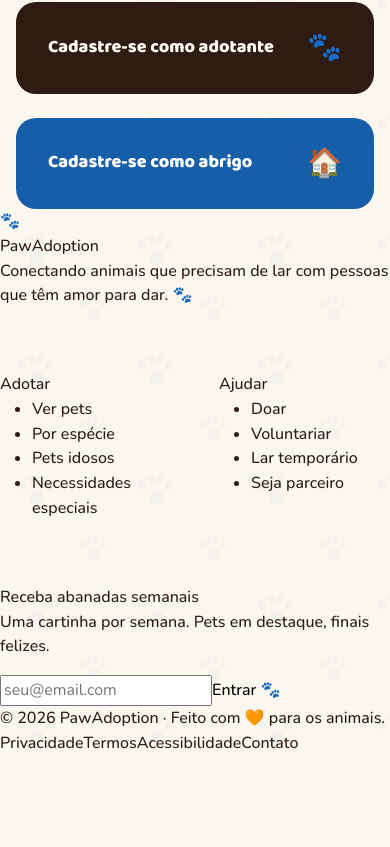
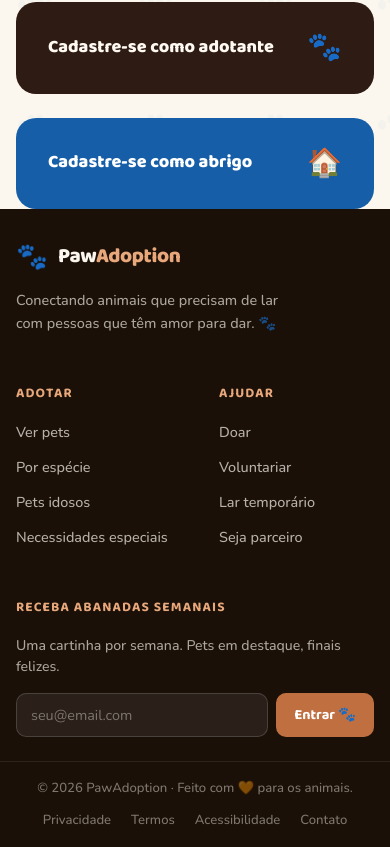
Before and after one commit to anacanestraro/pawAdoption, a React (Vite) app in the folder frontend/: page / in a window 390 px wide. Shown: the part 3625-4472 px from the top of the page. Before the commit the page ends 4381 px from the top, so only its background shows below. Built offline with nearby package versions, Linux system fonts and the light colour scheme; no server answers; a web font is replaced by a local one.

Commit message:
Related #34: Adicionando css do footer

```diff
--- a/frontend/src/components/AppFooter.tsx
+++ b/frontend/src/components/AppFooter.tsx
@@ -10,6 +10,7 @@
  */
 
 import { Link } from 'react-router-dom'
+import '../styles/AppFooter.css'
 
 interface AppFooterProps {
   variant?: 'full' | 'compact'
--- /dev/null
+++ b/frontend/src/styles/AppFooter.css
@@ -0,0 +1,262 @@
+/* ═══════════════════════════════════════════════════════
+   AppFooter.css — PawAdoption
+   Estilos do rodapé reutilizável (full + compact).
+═══════════════════════════════════════════════════════ */
+
+/* ══════════════════════════════════════
+   VARIANTE FULL
+══════════════════════════════════════ */
+
+.appfooter {
+  background-color: #1A1008;
+  color: #FBF7EE;
+  padding: 0;
+  margin-top: auto;
+}
+
+/* ── Top section ── */
+.appfooter-top {
+  padding: 56px 80px 48px;
+  border-bottom: 1px solid rgba(255, 255, 255, 0.08);
+}
+
+@media (max-width: 991.98px) {
+  .appfooter-top { padding: 40px 24px 32px; }
+}
+@media (max-width: 575.98px) {
+  .appfooter-top { padding: 32px 16px 24px; }
+}
+
+/* ── Logo ── */
+.appfooter-logo {
+  display: inline-flex;
+  align-items: center;
+  gap: 10px;
+  text-decoration: none;
+  margin-bottom: 16px;
+}
+
+.appfooter-logo-icon {
+  font-size: 1.6rem;
+  line-height: 1;
+}
+
+.appfooter-logo-text {
+  font-family: 'Baloo 2', system-ui, sans-serif;
+  font-size: 1.3rem;
+  font-weight: 800;
+  color: var(--cream);
+  letter-spacing: -0.02em;
+}
+
+.appfooter-logo-text span {
+  color: var(--laranja);
+}
+
+/* ── About text ── */
+.appfooter-about {
+  font-size: 0.9rem;
+  color: rgba(251, 247, 238, 0.65);
+  line-height: 1.6;
+  margin: 0;
+  max-width: 280px;
+}
+
+/* ── Column titles ── */
+.appfooter-col-title {
+  font-family: 'Baloo 2', system-ui, sans-serif;
+  font-size: 0.85rem;
+  font-weight: 700;
+  text-transform: uppercase;
+  letter-spacing: 0.08em;
+  color: var(--laranja);
+  margin-bottom: 16px;
+}
+
+/* ── Links list ── */
+.appfooter-links {
+  list-style: none;
+  padding: 0;
+  margin: 0;
+  display: flex;
+  flex-direction: column;
+  gap: 10px;
+}
+
+.appfooter-links a {
+  font-size: 0.9rem;
+  color: rgba(251, 247, 238, 0.7);
+  text-decoration: none;
+  transition: color 0.2s ease;
+}
+
+.appfooter-links a:hover {
+  color: var(--cream);
+}
+
+/* ── Newsletter ── */
+.appfooter-newsletter-desc {
+  font-size: 0.88rem;
+  color: rgba(251, 247, 238, 0.65);
+  margin-bottom: 16px;
+  line-height: 1.5;
+}
+
+.appfooter-newsletter-form {
+  display: flex;
+  gap: 8px;
+  flex-wrap: wrap;
+}
+
+.appfooter-newsletter-input {
+  flex: 1;
+  min-width: 160px;
+  padding: 10px 14px;
+  border-radius: 10px;
+  border: 1.5px solid rgba(255, 255, 255, 0.15);
+  background: rgba(255, 255, 255, 0.07);
+  color: var(--cream);
+  font-family: 'Nunito', system-ui, sans-serif;
+  font-size: 0.9rem;
+  outline: none;
+  transition: border-color 0.2s ease, background 0.2s ease;
+}
+
+.appfooter-newsletter-input::placeholder {
+  color: rgba(251, 247, 238, 0.4);
+}
+
+.appfooter-newsletter-input:focus {
+  border-color: var(--laranja);
+  background: rgba(255, 255, 255, 0.11);
+}
+
+.appfooter-newsletter-btn {
+  padding: 10px 18px;
+  border-radius: 10px;
+  border: none;
+  background: var(--laranja-d);
+  color: #fff;
+  font-family: 'Baloo 2', system-ui, sans-serif;
+  font-weight: 700;
+  font-size: 0.9rem;
+  cursor: pointer;
+  white-space: nowrap;
+  transition: background 0.2s ease, transform 0.15s ease;
+}
+
+.appfooter-newsletter-btn:hover {
+  background: var(--laranja);
+  transform: translateY(-1px);
+}
+
+.appfooter-newsletter-btn:active {
+  transform: translateY(0);
+}
+
+/* ── Bottom bar ── */
+.appfooter-bottom {
+  display: flex;
+  align-items: center;
+  justify-content: space-between;
+  flex-wrap: wrap;
+  gap: 12px;
+  padding: 20px 80px;
+  font-size: 0.82rem;
+  color: rgba(251, 247, 238, 0.45);
+}
+
+@media (max-width: 991.98px) {
+  .appfooter-bottom { padding: 16px 24px; }
+}
+@media (max-width: 575.98px) {
+  .appfooter-bottom {
+    padding: 16px;
+    flex-direction: column;
+    align-items: center;
+    text-align: center;
+  }
+}
+
+.appfooter-bottom-links {
+  display: flex;
+  gap: 20px;
+  flex-wrap: wrap;
+}
+
+.appfooter-bottom-links a {
+  color: rgba(251, 247, 238, 0.45);
+  text-decoration: none;
+  transition: color 0.2s ease;
+}
+
+.appfooter-bottom-links a:hover {
+  color: var(--cream);
+}
+
+/* ══════════════════════════════════════
+   VARIANTE COMPACT
+══════════════════════════════════════ */
+
+.appfooter-compact {
+  display: flex;
+  align-items: center;
+  justify-content: space-between;
+  flex-wrap: wrap;
+  gap: 12px;
+  padding: 20px 80px;
+  background-color: #1A1008;
+  color: rgba(251, 247, 238, 0.55);
+  font-size: 0.83rem;
+  margin-top: auto;
+}
+
+@media (max-width: 991.98px) {
+  .appfooter-compact { padding: 16px 24px; }
+}
+@media (max-width: 575.98px) {
+  .appfooter-compact {
+    flex-direction: column;
+    align-items: center;
+    text-align: center;
+    padding: 16px;
+  }
+}
+
+.appfooter-compact-logo {
+  display: inline-flex;
+  align-items: center;
+  gap: 8px;
+  text-decoration: none;
+}
+
+.appfooter-compact-logo-icon {
+  font-size: 1.2rem;
+  line-height: 1;
+}
+
+.appfooter-compact-logo-text {
+  font-family: 'Baloo 2', system-ui, sans-serif;
+  font-size: 1.05rem;
+  font-weight: 800;
+  color: var(--cream);
+}
+
+.appfooter-compact-logo-text span {
+  color: var(--laranja);
+}
+
+.appfooter-compact-links {
+  display: flex;
+  gap: 18px;
+}
+
+.appfooter-compact-links a {
+  color: rgba(251, 247, 238, 0.45);
+  text-decoration: none;
+  transition: color 0.2s ease;
+}
+
+.appfooter-compact-links a:hover {
+  color: var(--cream);
+}
```
